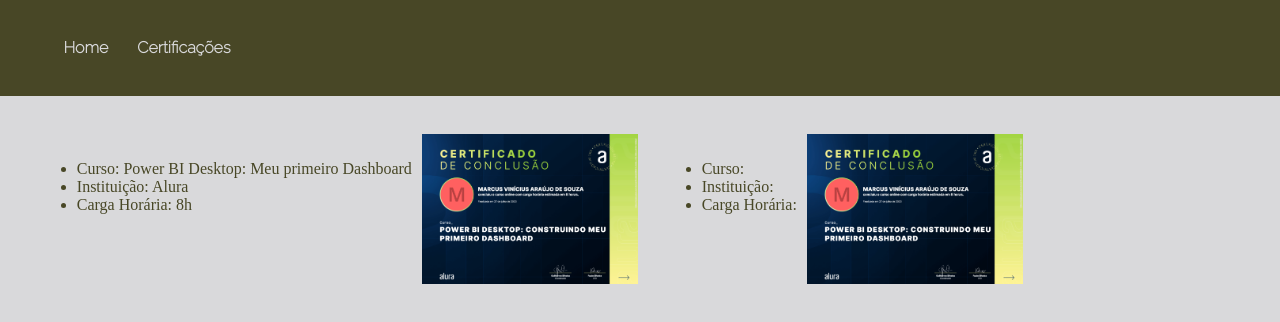
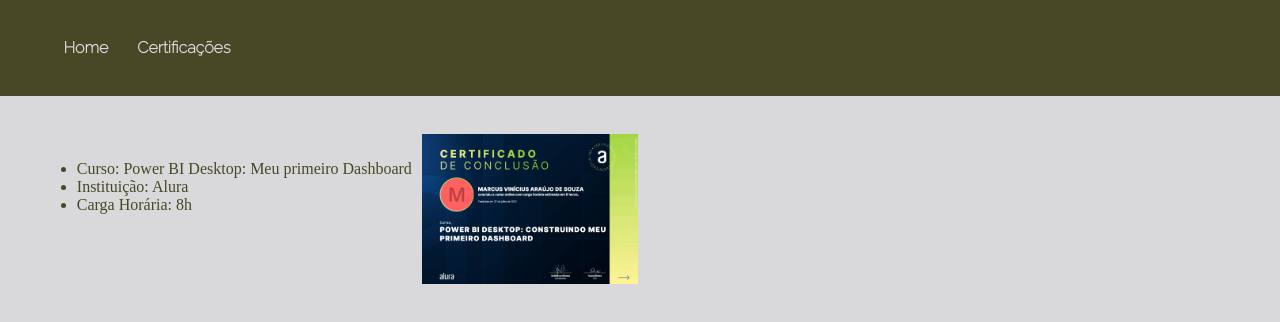
Before and after one commit to viniciusouzza/portfolio, a plain HTML site: page certificacoes/powerbi.html in a window 1280 px wide. Shown: the top 322 px of the page. Drawn offline with Linux system fonts and the light colour scheme.

Commit message:
alteração nas páginas metageis e powerbi

```diff
--- a/certificacoes/powerbi.html
+++ b/certificacoes/powerbi.html
@@ -28,14 +28,6 @@
             <span class="lista_itens_span">
             <img class="lista_itens_img" src="/assets/curso_power_bi_desktop_primeiro_dashboard.png" alt="">
             </span>
-            <ul class="lista">
-                <li class="lista_itens">Curso: </li>
-                <li class="lista_itens">Instituição: </li>
-                <li class="lista_itens">Carga Horária: </li>
-            </ul>
-            <span class="lista_itens_span">
-            <img class="lista_itens_img" src="/assets/curso_power_bi_desktop_primeiro_dashboard.png" alt="">
-            </span>
         </div>
         </section>
     </main>
```
Also changed, not shown: certificacoes/metageis.html (+2 -2 lines).
